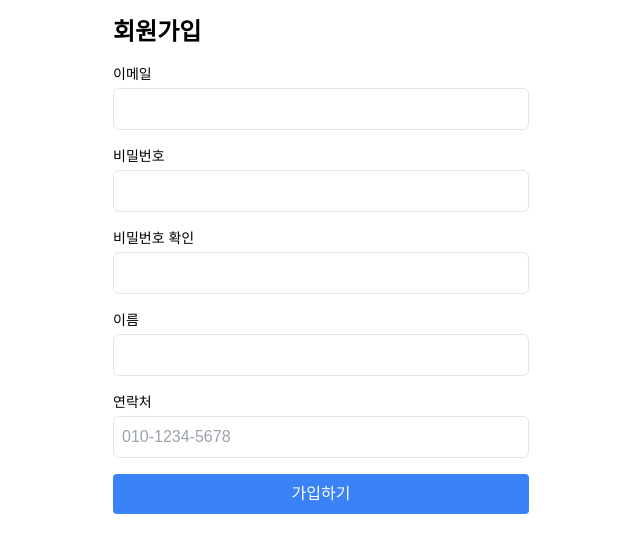
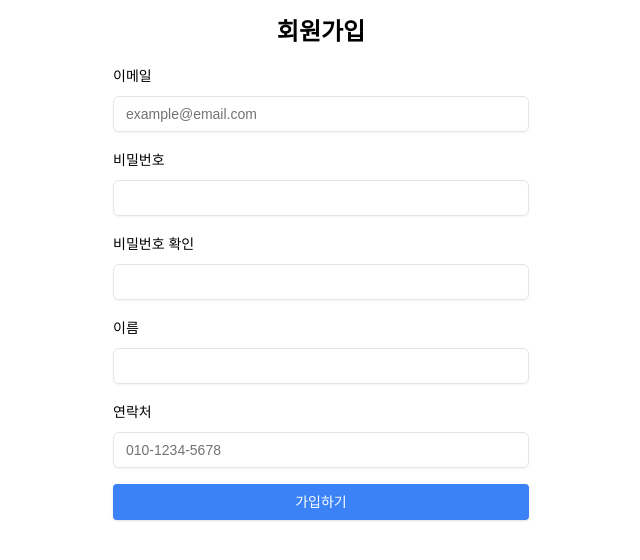
Before and after one commit to TrpMate/TripMate_FE, a Next.js app: page /signup in a window 1280 px wide. Shown: the top 560 px of the page, without its empty margins (319-959 px from the left). Built offline with nearby package versions, Linux system fonts and the light colour scheme.

Commit message:
ui : 회원가입 페이지 내 shadcn 컴포넌트 및 유효성 검사 추가

```diff
--- a/src/app/signup/page.tsx
+++ b/src/app/signup/page.tsx
@@ -1,103 +1,125 @@
 'use client'
-import { useState } from 'react'
+
+import { Button } from '@/components/ui/button'
+import {
+  Form,
+  FormControl,
+  FormField,
+  FormItem,
+  FormLabel,
+  FormMessage,
+} from '@/components/ui/form'
+import { z } from 'zod'
+import { zodResolver } from '@hookform/resolvers/zod'
+import { Input } from '@/components/ui/input'
+import { useForm } from 'react-hook-form'
+
+const formSchema = z
+  .object({
+    email: z.string().email({ message: '유효한 이메일을 입력해 주세요.' }),
+    password: z.string().min(8, { message: '비밀번호는 최소 8자 이상 입력해 주세요.' }),
+    passwordConfirm: z.string().min(8, { message: '비밀번호를 다시 입력해 주세요.' }),
+    name: z.string().min(2, { message: '이름은 최소 2자 이상 입력해 주세요.' }),
+    contact: z.string().regex(/^010-\d{4}-\d{4}$/, { message: '연락처 입력 형식: 010-1234-5678' }),
+  })
+  .refine((data) => data.password === data.passwordConfirm, {
+    message: '비밀번호가 일치하지 않습니다.',
+    path: ['passwordConfirm'],
+  })
 
 export default function SignUpPage() {
-  const [email, setEmail] = useState('')
-  const [password, setPassword] = useState('')
-  const [passwordConfirm, setPasswordConfirm] = useState('')
-  const [name, setName] = useState('')
-  const [contact, setContact] = useState('')
+  const form = useForm({
+    resolver: zodResolver(formSchema),
+    defaultValues: {
+      email: '',
+      password: '',
+      passwordConfirm: '',
+      name: '',
+      contact: '',
+    },
+  })
 
-  const submitHandler = (e: React.FormEvent) => {
-    e.preventDefault()
-
-    if (password !== passwordConfirm) {
-      alert('비밀번호가 일치하지 않습니다.')
-    }
+  const onSubmit = (data: z.infer<typeof formSchema>) => {
+    console.log('데이터: ', data)
   }
 
   return (
     <div className="mx-auto max-w-md p-4">
-      <h1 className="mb-4 text-2xl font-bold">회원가입</h1>
-      <form onSubmit={submitHandler} className="space-y-4">
-        <div>
-          <label htmlFor="email" className="block text-sm font-medium">
-            이메일
-          </label>
-          <input
-            type="email"
-            id="email"
-            value={email}
-            onChange={(e) => setEmail(e.target.value)}
-            required
-            className="mt-1 block w-full rounded-md border p-2"
+      <h1 className="mb-4 text-center text-2xl font-bold">회원가입</h1>
+      <Form {...form}>
+        <form onSubmit={form.handleSubmit(onSubmit)} className="space-y-4">
+          <FormField
+            name="email"
+            render={({ field }) => (
+              <FormItem>
+                <FormLabel>이메일</FormLabel>
+                <FormControl>
+                  <Input {...field} placeholder="example@email.com" />
+                </FormControl>
+                <FormMessage />
+              </FormItem>
+            )}
           />
-        </div>
+          <FormField
+            name="password"
+            render={({ field }) => (
+              <FormItem>
+                <FormLabel>비밀번호</FormLabel>
+                <FormControl>
+                  <Input type="password" {...field} />
+                </FormControl>
+                <FormMessage />
+              </FormItem>
+            )}
+          />
 
-        <div>
-          <label htmlFor="password" className="block text-sm font-medium">
-            비밀번호
-          </label>
-          <input
-            type="password"
-            id="password"
-            value={password}
-            onChange={(e) => setPassword(e.target.value)}
-            required
-            className="mt-1 block w-full rounded-md border p-2"
+          <FormField
+            name="passwordConfirm"
+            render={({ field }) => (
+              <FormItem>
+                <FormLabel>비밀번호 확인</FormLabel>
+                <FormControl>
+                  <Input type="password" {...field} />
+                </FormControl>
+                <FormMessage />
+              </FormItem>
+            )}
           />
-        </div>
 
-        <div>
-          <label htmlFor="passwordConfirm" className="block text-sm font-medium">
-            비밀번호 확인
-          </label>
-          <input
-            type="password"
-            id="passwordConfirm"
-            value={passwordConfirm}
-            onChange={(e) => setPasswordConfirm(e.target.value)}
-            required
-            className="mt-1 block w-full rounded-md border p-2"
+          <FormField
+            name="name"
+            render={({ field }) => (
+              <FormItem>
+                <FormLabel>이름</FormLabel>
+                <FormControl>
+                  <Input {...field} />
+                </FormControl>
+                <FormMessage />
+              </FormItem>
+            )}
           />
-        </div>
 
-        <div>
-          <label htmlFor="name" className="block text-sm font-medium">
-            이름
-          </label>
-          <input
-            type="text"
-            id="name"
-            value={name}
-            onChange={(e) => setName(e.target.value)}
-            required
-            className="mt-1 block w-full rounded-md border p-2"
+          <FormField
+            name="contact"
+            render={({ field }) => (
+              <FormItem>
+                <FormLabel>연락처</FormLabel>
+                <FormControl>
+                  <Input {...field} placeholder="010-1234-5678" />
+                </FormControl>
+                <FormMessage />
+              </FormItem>
+            )}
           />
-        </div>
 
-        <div>
-          <label htmlFor="contact" className="block text-sm font-medium">
-            연락처
-          </label>
-          <input
-            type="text"
-            id="contact"
-            value={contact}
-            onChange={(e) => setContact(e.target.value)}
-            required
-            placeholder="010-1234-5678"
-            className="mt-1 block w-full rounded-md border p-2"
-          />
-        </div>
-
-        <button
-          type="submit"
-          className="w-full rounded bg-blue-500 px-4 py-2 text-white hover:bg-blue-600"
-        >
-          가입하기
-        </button>
-      </form>
+          <Button
+            type="submit"
+            className="w-full rounded bg-blue-500 px-4 py-2 text-white hover:bg-blue-600"
+          >
+            가입하기
+          </Button>
+        </form>
+      </Form>
     </div>
   )
 }
```
